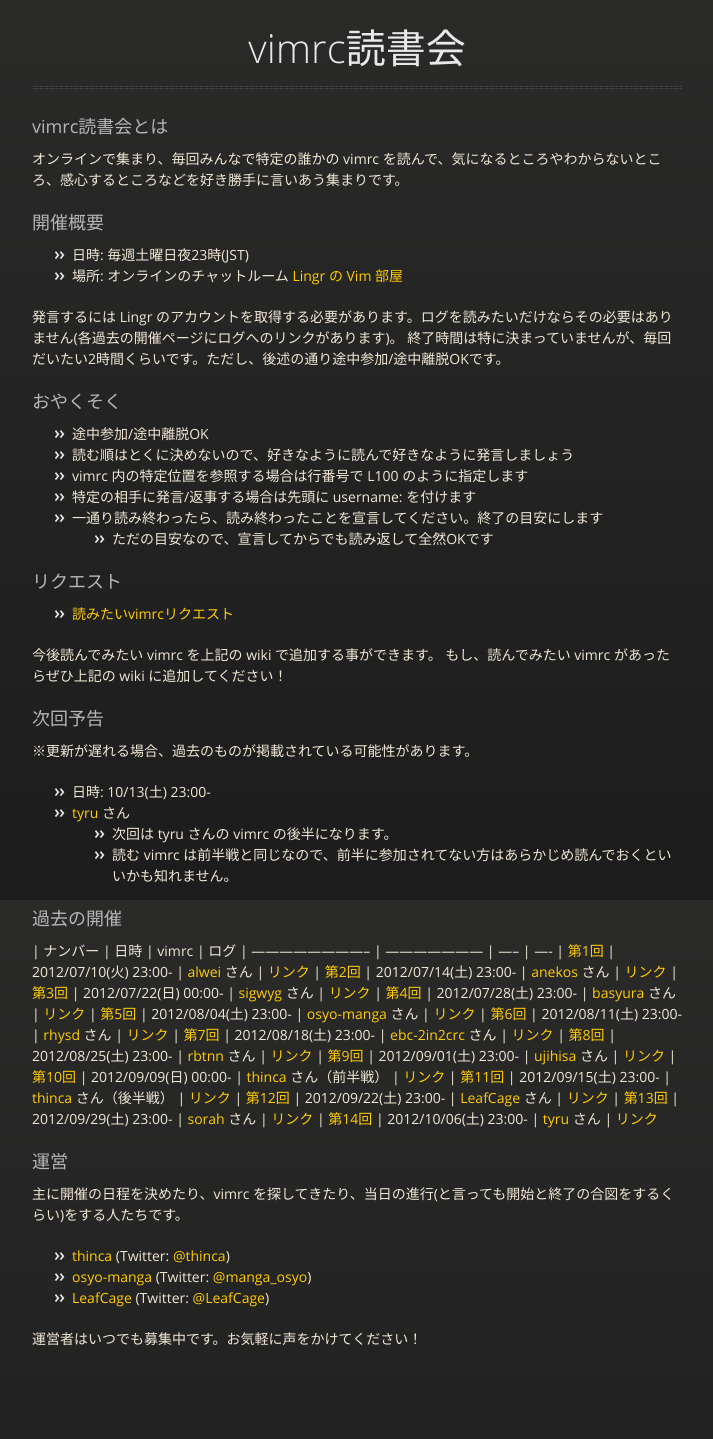
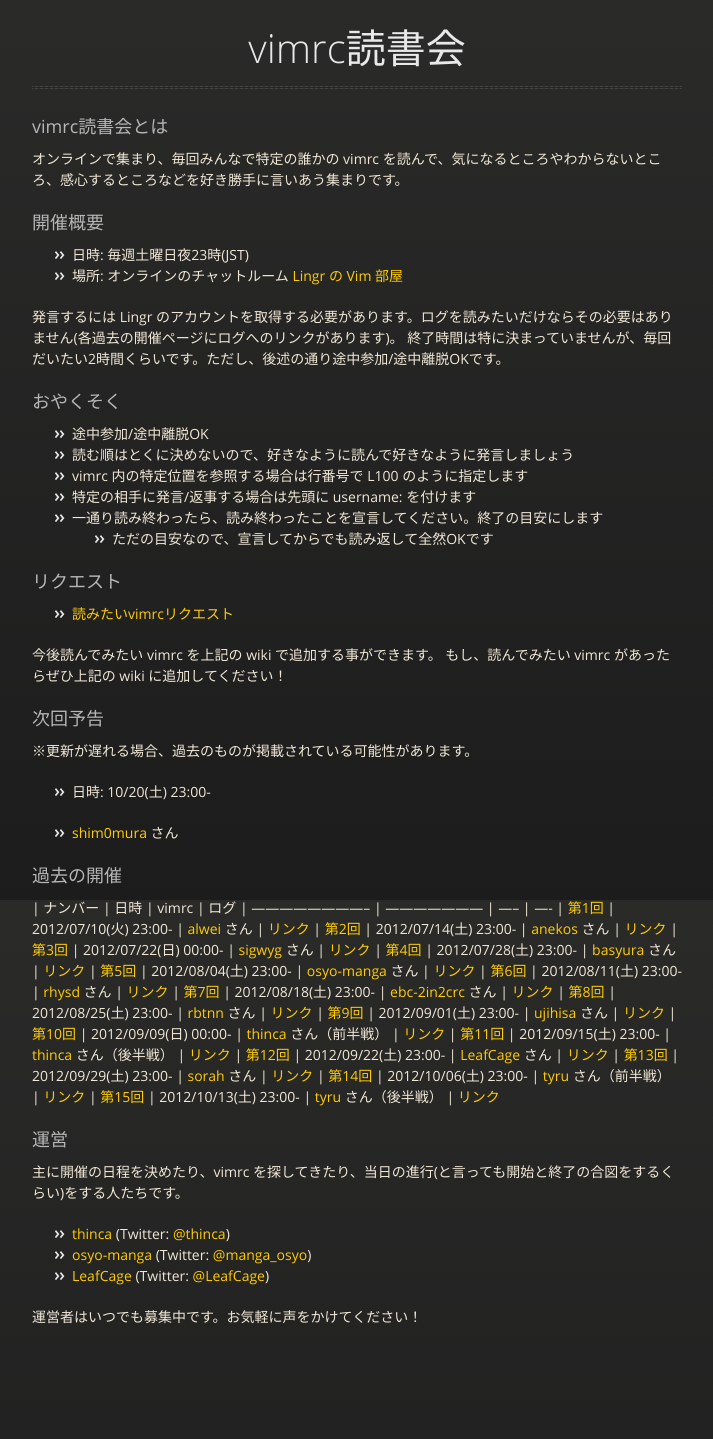
Before and after one commit to vim-jp/reading-vimrc, a Jekyll site: the page built from index.md, in a window 1280 px wide. Shown: the whole page, without its empty margins (283-996 px from the left). Built offline with Jekyll 4.4.1, drawn with Linux system fonts in a browser that asks for light colours; nearby versions of some CDN libraries; Markdown is read by kramdown in place of the engine named in the settings; after the commit the page ends 1417 px from its top, so only the background shows below that.

Commit message:
第15回追加

```diff
--- a/index.md
+++ b/index.md
@@ -31,10 +31,11 @@ title: vimrc読書会
 ### 次回予告
 ※更新が遅れる場合、過去のものが掲載されている可能性があります。
 
-- 日時: 10/13(土) 23:00-
-- [tyru](https://github.com/tyru) さん
-  - 次回は tyru さんの vimrc の後半になります。
-  - 読む vimrc は前半戦と同じなので、前半に参加されてない方はあらかじめ読んでおくといいかも知れません。
+- 日時: 10/20(土) 23:00-
+
+- [shim0mura](https://github.com/shim0mura) さん
+
+
 
 ### 過去の開催
 | ナンバー                   | 日時                  | vimrc                                                                                                                     | ログ
@@ -52,7 +53,8 @@ title: vimrc読書会
 | [第11回](archive/011.html) | 2012/09/15(土) 23:00- | [thinca](https://gist.github.com/3666285) さん（後半戦）                                                                  | [リンク](http://lingr.com/room/vim/archives/2012/09/15#message-11945510)
 | [第12回](archive/012.html) | 2012/09/22(土) 23:00- | [LeafCage](https://github.com/LeafCage/dotfiles/blob/fa632dee5afaadf7e61ad2cc180f765f2e3a3c01/.vimrc) さん                | [リンク](http://lingr.com/room/vim/archives/2012/09/22#message-12081555)
 | [第13回](archive/013.html) | 2012/09/29(土) 23:00- | [sorah](https://github.com/sorah/config/blob/c6d78ced9342b5ae72d2a5d86bfd609184a0fa8a/vim/dot.vimrc) さん                 | [リンク](http://lingr.com/room/vim/archives/2012/09/29#message-12207282)
-| [第14回](archive/014.html) | 2012/10/06(土) 23:00- | [tyru](https://github.com/tyru/dotfiles/blob/f6f029360f5e0dff9639a9922a49109d29fea4ed/dotfiles/.vim/init.vim) さん        | [リンク](http://lingr.com/room/vim/archives/2012/10/06#message-12325135)
+| [第14回](archive/014.html) | 2012/10/06(土) 23:00- | [tyru](https://github.com/tyru/dotfiles/blob/f6f029360f5e0dff9639a9922a49109d29fea4ed/dotfiles/.vim/init.vim) さん（前半戦）       | [リンク](http://lingr.com/room/vim/archives/2012/10/06#message-12325135)
+| [第15回](archive/015.html) | 2012/10/13(土) 23:00- | [tyru](https://github.com/tyru/dotfiles/blob/f6f029360f5e0dff9639a9922a49109d29fea4ed/dotfiles/.vim/init.vim) さん（後半戦）        | [リンク](http://lingr.com/room/vim/archives/2012/10/13#message-12441046)
 
 ### 運営
 主に開催の日程を決めたり、vimrc を探してきたり、当日の進行(と言っても開始と終了の合図をするくらい)をする人たちです。
```
Also changed, not shown: archive/015.md (added, +37 -0 lines).
